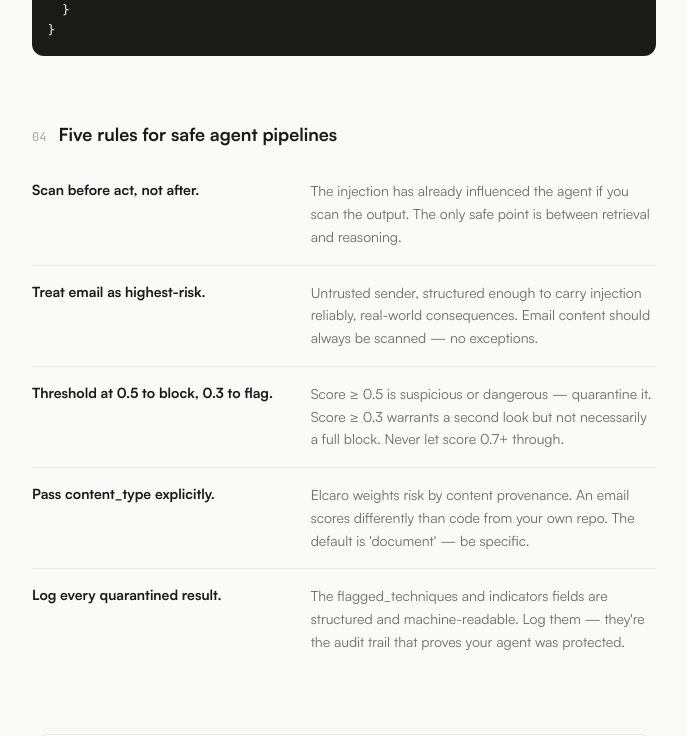
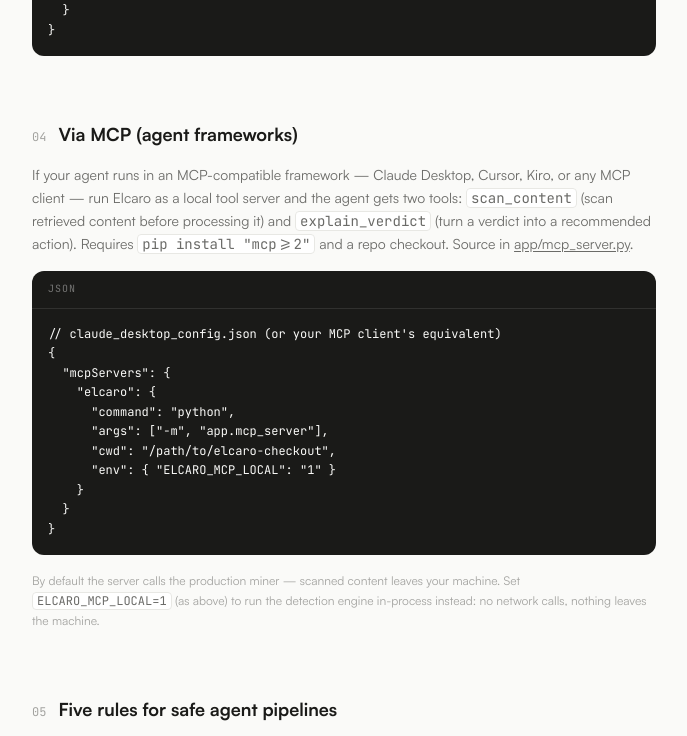
Before and after one commit to udirobert/elcaro, a Next.js app in the folder app/web/: page /integrate in a window 1280 px wide. Shown: the part 2042-2778 px from the top of the page, without its empty margins (296-983 px from the left). Built offline with nearby package versions, Linux system fonts and the light colour scheme; no server answers.

Commit message:
feat(web): llms.txt agent layer + MCP option on /integrate
llms.txt describes the scan API, doctrine, specimen kit, and MCP server
for agent visitors. /integrate gains Option 04 (Via MCP) with client
config; five-rules section renumbered to 05.

Implements R2 from docs/ux-audit.md.

```diff
--- a/app/web/src/app/integrate/page.tsx
+++ b/app/web/src/app/integrate/page.tsx
@@ -6,7 +6,7 @@
 export const metadata: Metadata = {
   title: "Integrate",
   description:
-    "Add Elcaro to your agent's retrieval pipeline. Direct API, Python middleware, or Telegraph routing — five lines of code.",
+    "Add Elcaro to your agent's retrieval pipeline. Direct API, MCP tools, Python middleware, or Telegraph routing — five lines of code.",
 };
 
 const CODE_API = `curl -X POST https://api.elcaro.trustfall.xyz/scan \\
@@ -49,6 +49,18 @@
   "payload": {
     "content": "<retrieved content>",
     "content_type": "email"
+  }
+}`;
+
+const CODE_MCP = `// claude_desktop_config.json (or your MCP client's equivalent)
+{
+  "mcpServers": {
+    "elcaro": {
+      "command": "python",
+      "args": ["-m", "app.mcp_server"],
+      "cwd": "/path/to/elcaro-checkout",
+      "env": { "ELCARO_MCP_LOCAL": "1" }
+    }
   }
 }`;
 
@@ -250,8 +262,48 @@
           <CodeBlock code={CODE_TELEGRAPH} language="http" />
         </Section>
 
+        {/* Option 4 — MCP server */}
+        <Section number="04" title="Via MCP (agent frameworks)">
+          <p className="text-sm text-ink-muted leading-relaxed">
+            If your agent runs in an MCP-compatible framework — Claude
+            Desktop, Cursor, Kiro, or any MCP client — run Elcaro as a local
+            tool server and the agent gets two tools:{" "}
+            <code className="font-mono bg-surface border border-border px-1 rounded text-ink-muted">
+              scan_content
+            </code>{" "}
+            (scan retrieved content before processing it) and{" "}
+            <code className="font-mono bg-surface border border-border px-1 rounded text-ink-muted">
+              explain_verdict
+            </code>{" "}
+            (turn a verdict into a recommended action). Requires{" "}
+            <code className="font-mono bg-surface border border-border px-1 rounded text-ink-muted">
+              {'pip install "mcp>=2"'}
+            </code>{" "}
+            and a repo checkout. Source in{" "}
+            <a
+              href="https://github.com/udirobert/elcaro/blob/main/app/mcp_server.py"
+              target="_blank"
+              rel="noopener noreferrer"
+              className="underline underline-offset-2 hover:text-ink transition-colors"
+            >
+              app/mcp_server.py
+            </a>
+            .
+          </p>
+          <CodeBlock code={CODE_MCP} language="json" />
+          <p className="text-xs text-ink-faint leading-relaxed">
+            By default the server calls the production miner — scanned content
+            leaves your machine. Set{" "}
+            <code className="font-mono bg-surface border border-border px-1 rounded text-ink-muted">
+              ELCARO_MCP_LOCAL=1
+            </code>{" "}
+            (as above) to run the detection engine in-process instead: no
+            network calls, nothing leaves the machine.
+          </p>
+        </Section>
+
         {/* Best practices */}
-        <Section number="04" title="Five rules for safe agent pipelines">
+        <Section number="05" title="Five rules for safe agent pipelines">
           <div className="space-y-0 divide-y divide-border">
             {PRINCIPLES.map((p, i) => (
               <div key={i} className="py-4 grid grid-cols-[1fr_1.4fr] gap-8 items-start">
```
Also changed, not shown: app/web/public/llms.txt (added).
